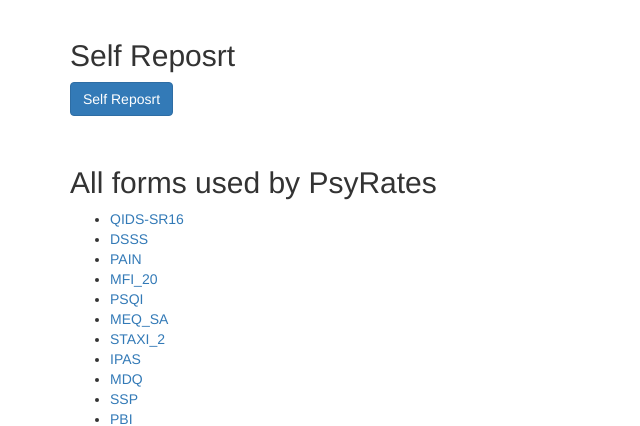
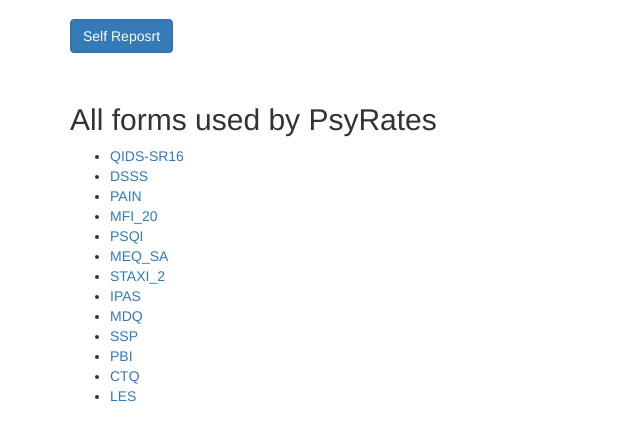
Before and after one commit to PrivateRookie/PsyRate, a Flask app: page /forms in a window 1280 px wide. Shown: the part 51-477 px from the top of the page, without its empty margins (0-640 px from the left). Run offline with Flask 2, Linux system fonts and the light colour scheme; some libraries are stand-ins or nearby versions.

Commit message:
small fixx

```diff
--- a/app/templates/allforms.html
+++ b/app/templates/allforms.html
@@ -5,7 +5,6 @@
 
 {% block content %}
 <div class="container">
-    <h2>Self Reposrt</h2>
     <p><a href="{{ url_for('main.selfreport') }}" class="btn btn-primary">Self Reposrt</a></p>
     <br>
     <h2>All forms used by PsyRates</h2>
```
